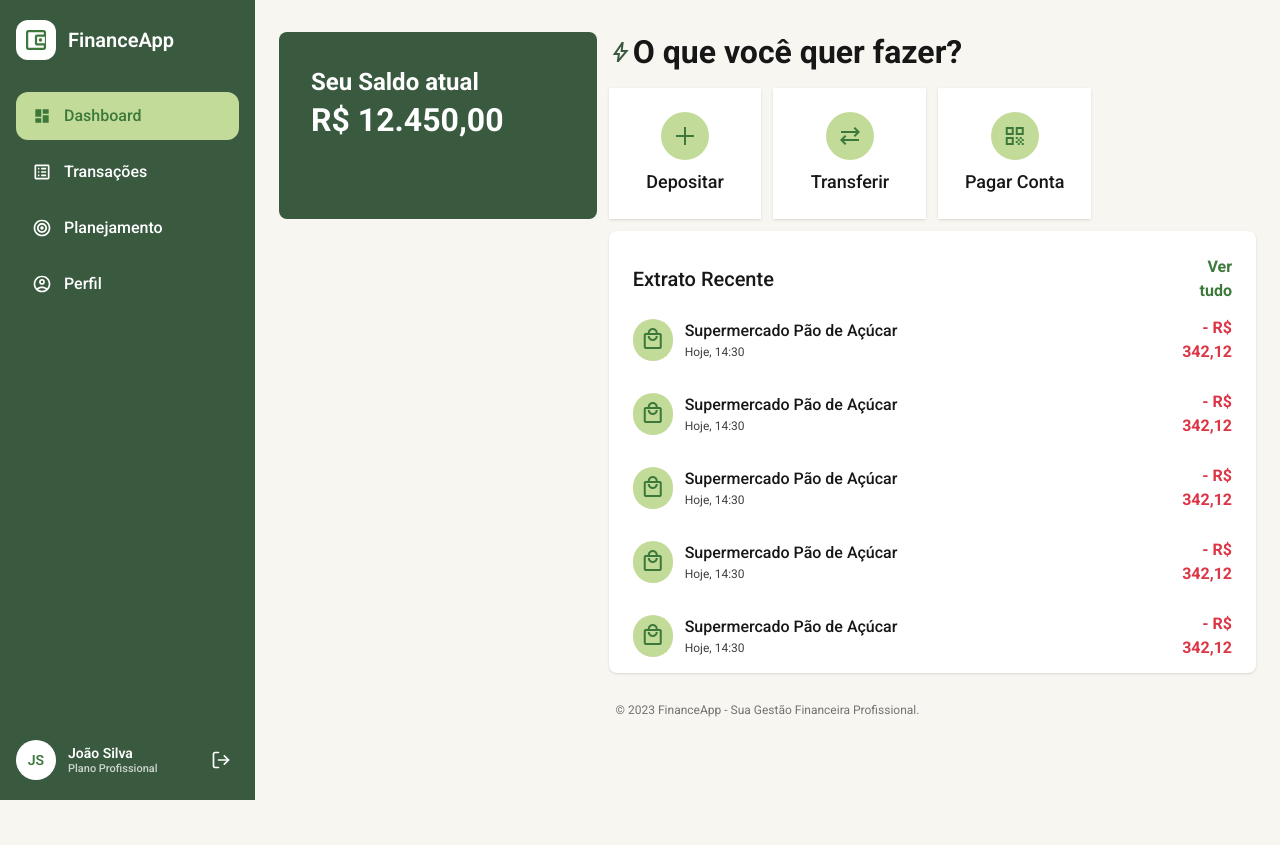
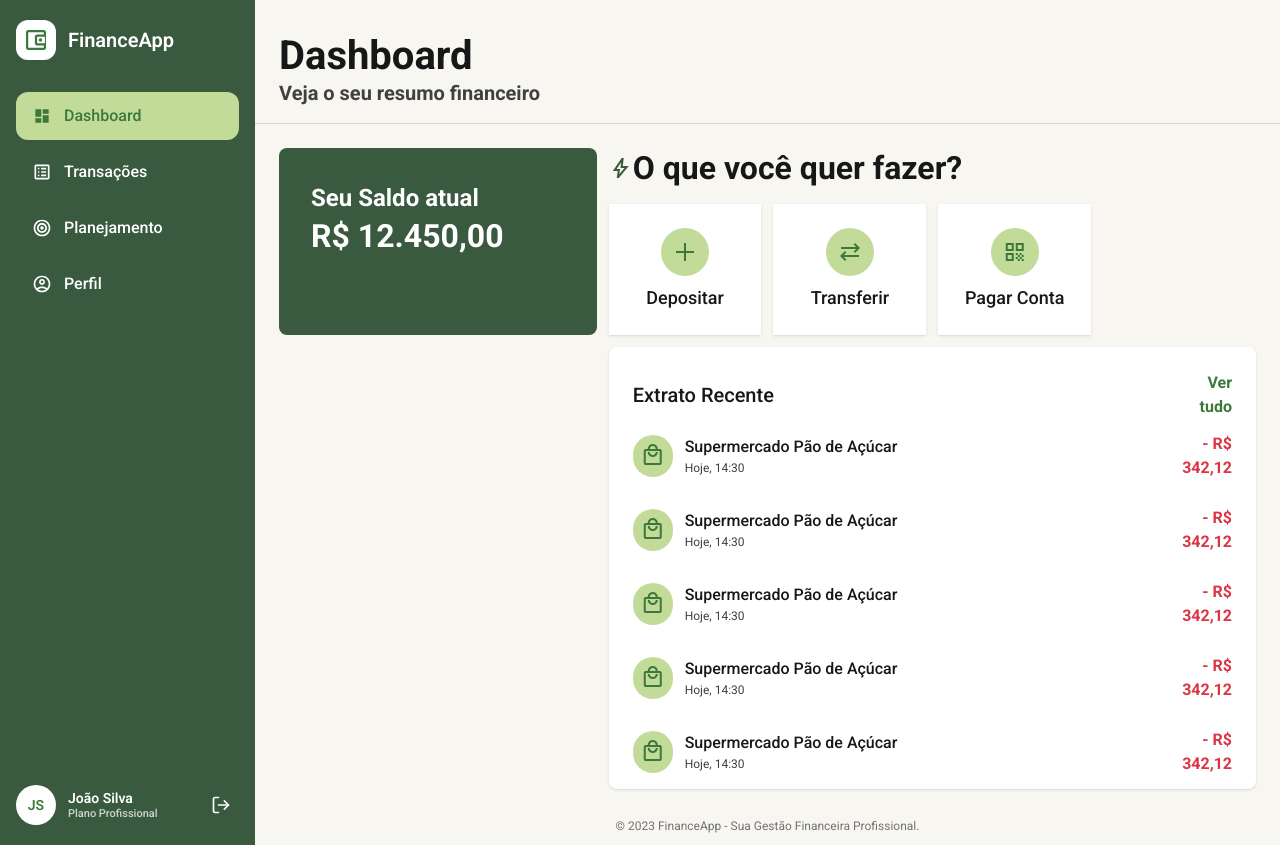
Before and after one commit to Guilhermeneves142/tech-challenge, a Next.js app: page /dashboard in a window 1280 px wide. Before the commit the page ends 800 px from the top, so only its background shows below. Built offline with nearby package versions, Linux system fonts and the light colour scheme.

Commit message:
refactor: add headline

```diff
--- a/src/app/(main)/dashboard/page.tsx
+++ b/src/app/(main)/dashboard/page.tsx
@@ -1,8 +1,14 @@
 import DepositButton from "@/app/(main)/components/depositButton";
 import TransferTable from "@/app/(main)/components/transferTable";
+import { Headline } from "@/components/layout/default/headLine";
 
 export default function DashboardPage() {
   return (
+    <>
+      <Headline
+        title="Dashboard"
+        subTitle="Veja o seu resumo financeiro"
+      />
       <section className="grid grid-cols-12 gap-3">
         <article className="bg-brand-tertiary w-full p-8 rounded-md col-span-4">
           <strong className="text-nowrap text-white text-[24px] font-bold">
@@ -36,5 +42,6 @@ export default function DashboardPage() {
           <TransferTable />
         </section>
       </section>
+    </>
   );
 }
```
Lines whose indentation alone changed are shown as unchanged.
